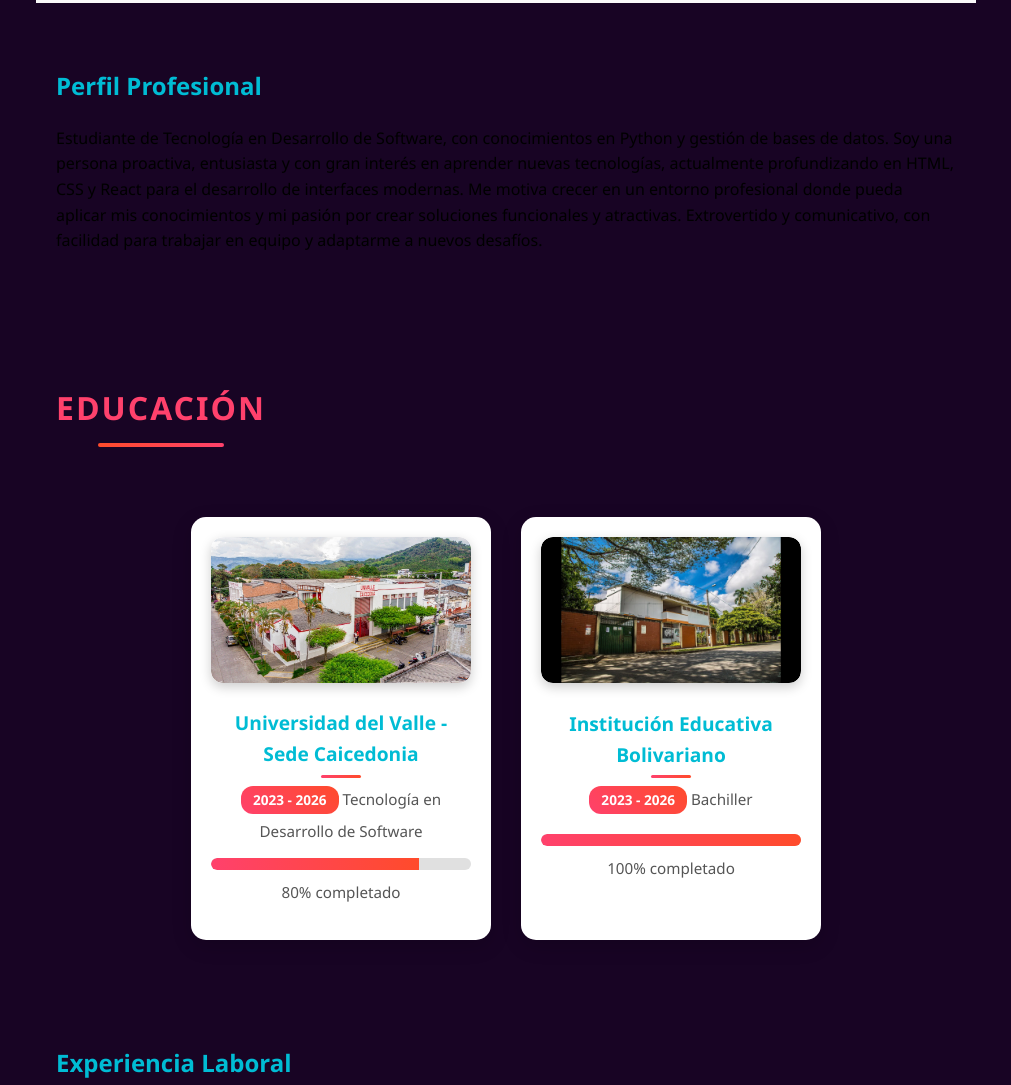
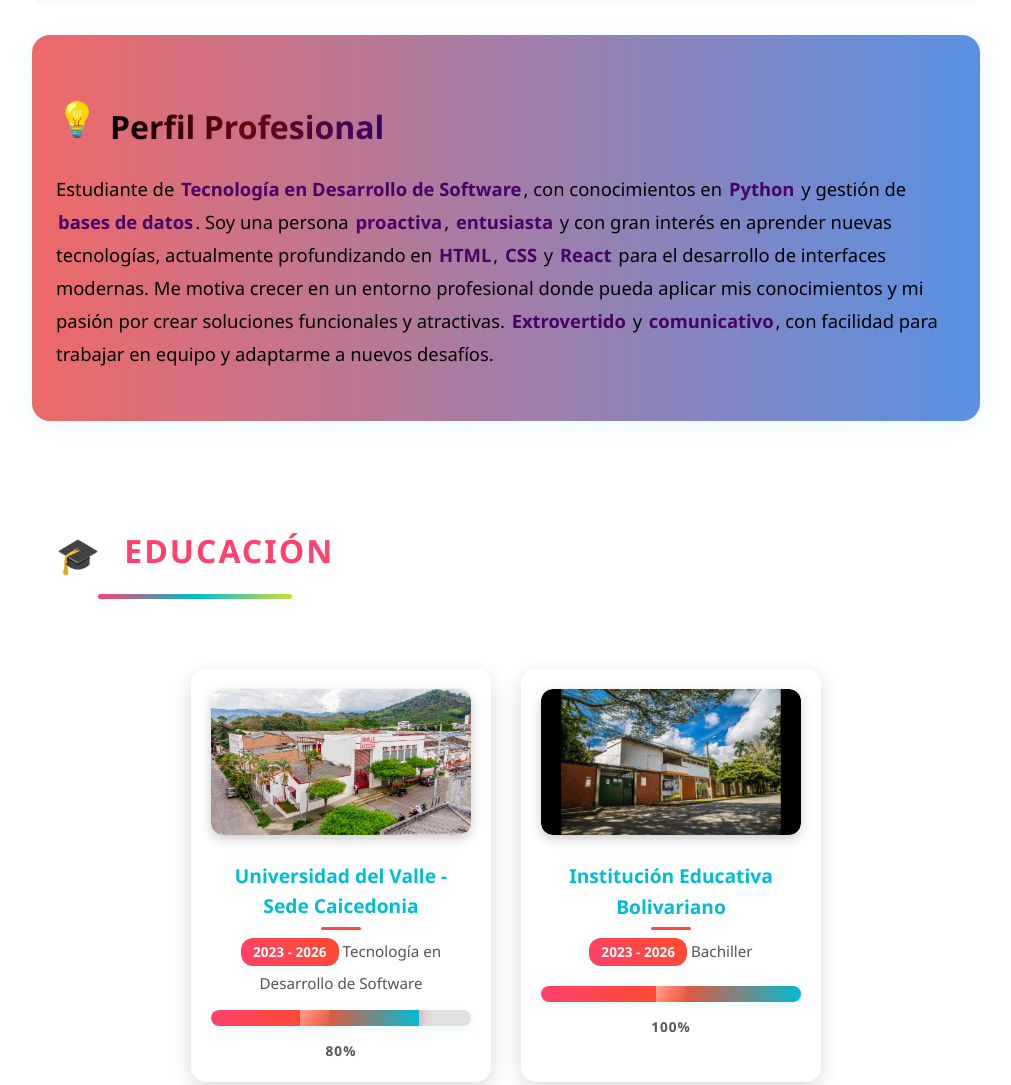
Before and after one commit to Juanzyy/Hoja-de-Vida, a plain HTML site: page index.html in a window 1280 px wide. Shown: the part 1253-2338 px from the top of the page, without its empty margins (134-1145 px from the left). Drawn offline with Linux system fonts and the light colour scheme.

Commit message:
mejoramos la seccion de educacion y agregamos sript para animaciones

```diff
--- a/css/style.css
+++ b/css/style.css
@@ -5,7 +5,7 @@
     padding: 0;
     line-height: 1.6;
     background: #ffffff;
-    background: #180424;
+    background: #ffffff;
 
 }
 
@@ -179,24 +179,55 @@
 }
 
 /* Línea decorativa debajo del título */
-#educacion h3::after {
+.titulo-educacion {
+    font-size: 2.5rem;
+    font-weight: 800;
+    text-transform: uppercase;
+    letter-spacing: 3px;
+    position: relative;
+    display: inline-block;
+    animation: fadeInDown 1s cubic-bezier(.77,0,.18,1);
+}
+
+.titulo-educacion .ico-edu {
+    font-size: 2.2rem;
+    vertical-align: middle;
+    margin-right: 12px;
+    animation: bounceEdu 1.2s infinite;
+    color: #ff416c; /* color fijo para el emoji */
+}
+
+.titulo-educacion .texto-edu {
+    background: linear-gradient(90deg, #ff416c, #00bcd4, #cddc39);
+    -webkit-background-clip: text;
+    background-clip: text;
+    -webkit-text-fill-color: transparent;
+}
+
+.titulo-educacion::after {
     content: "";
     display: block;
-    width: 60%;
-    height: 4px;
-    background: linear-gradient(90deg, #ff4b2b, #ff416c);
-    margin: 10px auto 0;
-    border-radius: 2px;
-}
-
-/* Animación al aparecer */
-#educacion h3 {
-    animation: fadeInDown 1s ease forwards;
+    width: 70%;
+    height: 5px;
+    background: linear-gradient(90deg, #ff416c, #00bcd4, #cddc39);
+    border-radius: 3px;
+    margin: 12px auto 0 auto;
+    animation: underlineGrow 1.2s cubic-bezier(.77,0,.18,1);
 }
 
 @keyframes fadeInDown {
-    0% { opacity: 0; transform: translateY(-20px); }
-    100% { opacity: 1; transform: translateY(0); }
+    0% { opacity: 0; transform: translateY(-40px);}
+    100% { opacity: 1; transform: translateY(0);}
+}
+
+@keyframes bounceEdu {
+    0%, 100% { transform: translateY(0);}
+    50% { transform: translateY(-12px);}
+}
+
+@keyframes underlineGrow {
+    0% { width: 0; opacity: 0;}
+    100% { width: 70%; opacity: 1;}
 }
 
 /* Contenedor de estudios */
@@ -304,19 +335,62 @@
 /* Contenedor de barra */
 .progreso {
     width: 100%;
-    height: 12px;
+    height: 16px;
     background: #e0e0e0;
     border-radius: 10px;
-    margin: 10px 0;
+    margin: 14px 0;
     overflow: hidden;
+    box-shadow: 0 2px 8px rgba(0,188,212,0.10);
+    position: relative;
 }
 
-/* Barra de progreso interna */
+/* Barra de progreso interna mejorada */
 .progreso-bar {
     height: 100%;
-    background: linear-gradient(90deg, #ff416c, #ff4b2b);
+    background: linear-gradient(90deg, #ff416c, #ff4b2b, #00bcd4);
     border-radius: 10px 0 0 10px;
-    transition: width 1s ease;
+    box-shadow: 0 0 12px 2px #ff416c88;
+    position: relative;
+    overflow: visible;
+    animation: fillBar 1.2s cubic-bezier(.77,0,.18,1) forwards;
+    width: 0; /* Se animará con JS */
+}
+
+
+/* Efecto de brillo animado */
+.progreso-bar::after {
+    content: "";
+    position: absolute;
+    top: 0; left: 0;
+    height: 100%;
+    width: 30px;
+    background: linear-gradient(120deg, rgba(255,255,255,0.7) 0%, rgba(255,255,255,0) 100%);
+    opacity: 0.7;
+    animation: shine 2s linear infinite;
+}
+
+@keyframes shine {
+    0% { left: -30px; }
+    100% { left: 100%; }
+}
+
+/* Animación de relleno */
+@keyframes fillBar {
+    0% { width: 0; }
+    100% { width: var(--progreso-width, 80%); }
+}
+
+/* Pulso al completar */
+.progreso-bar[data-completo="true"] {
+  /* primero se llena, luego hace el pulso con un delay de 1.2s */
+  animation: fillBar 1.2s cubic-bezier(.77,0,.18,1) forwards,
+             pulse 0.6s 1 1.2s;
+}
+
+@keyframes pulse {
+    0% { box-shadow: 0 0 12px 2px #ff416c88; }
+    50% { box-shadow: 0 0 24px 8px #ff416c88; }
+    100% { box-shadow: 0 0 12px 2px #ff416c88; }
 }
 
 /* Texto de progreso */
@@ -325,6 +399,8 @@
     color: #555;
     text-align: center;
     margin-top: 4px;
+    font-weight: bold;
+    letter-spacing: 1px;
 }
 
 
@@ -362,3 +438,56 @@
 html {
     scroll-behavior: smooth;
 }
+
+/* Perfil Profesional */
+.perfil-profesional {
+    background: linear-gradient(90deg, #ee6969 0%, #5991e4 100%);
+    border-radius: 18px;
+    box-shadow: 0 4px 24px rgba(0, 188, 212, 0.10);
+    padding: 32px 24px;
+    margin: 32px auto;
+    max-width: 900px;
+    animation: fadeInUp 1.2s cubic-bezier(.77,0,.18,1);
+}
+
+.titulo-perfil {
+    font-size: 2rem;
+    font-weight: 700;
+    display: flex;
+    align-items: center;
+    gap: 12px;
+    margin-bottom: 18px;
+    animation: fadeInDown 1s cubic-bezier(.77,0,.18,1);
+}
+
+.ico-perfil {
+    font-size: 2.1rem;
+    animation: bounceEdu 1.2s infinite;
+    color: #ff416c;
+}
+
+.texto-perfil {
+    background: linear-gradient(90deg, #000000, #69040d, #360366);
+    -webkit-background-clip: text;
+    background-clip: text;
+    -webkit-text-fill-color: transparent;
+}
+
+.descripcion-perfil {
+    font-size: 1.15rem;
+    color: #333;
+    line-height: 1.8;
+    animation: fadeInUp 1.2s cubic-bezier(.77,0,.18,1);
+}
+
+/* Cambia el color del texto en perfil profesional, excepto el resaltado */
+.perfil-profesional .descripcion-perfil {
+    color: #000000; /* Nuevo color para el texto principal */
+}
+
+.resaltado {
+    color: #470366;
+    font-weight: 600;
+    border-radius: 6px;
+    margin: 0 2px;
+}
--- a/index.html
+++ b/index.html
@@ -90,20 +90,26 @@
     </section>
 
     <!-- Perfil -->
-    <section id="perfil">
-        <h3>Perfil Profesional</h3>
-        <p>
-            Estudiante de Tecnología en Desarrollo de Software, con conocimientos en Python y gestión de bases de datos.
-            Soy una persona proactiva, entusiasta y con gran interés en aprender nuevas tecnologías,
-            actualmente profundizando en HTML, CSS y React para el desarrollo de interfaces modernas.
+    <section id="perfil" class="perfil-profesional">
+        <h3 class="titulo-perfil">
+            <span class="ico-perfil">💡</span>
+            <span class="texto-perfil">Perfil Profesional</span>
+        </h3>
+        <p class="descripcion-perfil">
+            Estudiante de <span class="resaltado">Tecnología en Desarrollo de Software</span>, con conocimientos en <span class="resaltado">Python</span> y gestión de <span class="resaltado">bases de datos</span>.
+            Soy una persona <span class="resaltado">proactiva</span>, <span class="resaltado">entusiasta</span> y con gran interés en aprender nuevas tecnologías,
+            actualmente profundizando en <span class="resaltado">HTML</span>, <span class="resaltado">CSS</span> y <span class="resaltado">React</span> para el desarrollo de interfaces modernas.
             Me motiva crecer en un entorno profesional donde pueda aplicar mis conocimientos y mi pasión por crear soluciones
-            funcionales y atractivas. Extrovertido y comunicativo, con facilidad para trabajar en equipo y adaptarme a nuevos desafíos.
+            funcionales y atractivas. <span class="resaltado">Extrovertido</span> y <span class="resaltado">comunicativo</span>, con facilidad para trabajar en equipo y adaptarme a nuevos desafíos.
         </p>
     </section>
 
     <!-- Educación -->
     <section id="educacion">
-        <h3>Educación</h3>
+        <h3 class="titulo-educacion">
+            <span class="ico-edu">🎓</span>
+            EDUCACIÓN
+        </h3>
         <div class="estudios">
             <div class="card-estudio">
                 <div class="img-box">
@@ -113,9 +119,9 @@
                     <h4>Universidad del Valle - Sede Caicedonia</h4>
                     <p><span class="badge">2023 - 2026</span> Tecnología en Desarrollo de Software</p>
                     <div class="progreso">
-                        <div class="progreso-bar" style="width: 80%;"></div>
+                        <div class="progreso-bar" style="--progreso-width: 80%;"></div>
                     </div>
-                    <p class="progreso-text">80% completado</p>
+                    <div class="progreso-text">80%</div>
                 </div>
             </div>
 
@@ -127,9 +133,9 @@
                     <h4>Institución Educativa Bolivariano</h4>
                     <p><span class="badge">2023 - 2026</span> Bachiller</p>
                     <div class="progreso">
-                        <div class="progreso-bar" style="width: 100%;"></div>
+                      <div class="progreso-bar" style="--progreso-width: 100%;" data-completo="true"></div>
                     </div>
-                    <p class="progreso-text">100% completado</p>
+                    <div class="progreso-text">100%</div>
                 </div>
             </div>
         </div>
--- a/script.js
+++ b/script.js
@@ -1,7 +1,10 @@
 // script.js
+document.addEventListener('DOMContentLoaded', () => {
+  // --- Fondo de iconos ---
   const iconos = document.querySelectorAll('.presentacion .icono');
   const container = document.querySelector('.presentacion');
 
+  if (container && iconos.length) {
     const containerWidth = container.offsetWidth;
     const containerHeight = container.offsetHeight;
 
@@ -59,3 +62,17 @@
     }
 
     animarIconos();
+  }
+
+  // --- Barras de progreso ---
+  document.querySelectorAll('.progreso-bar').forEach(bar => {
+    // Obtener el valor de la variable CSS correctamente (incluye inline y CSS)
+    const porcentaje = getComputedStyle(bar).getPropertyValue('--progreso-width').trim();
+    bar.style.width = '0';
+    // si quieres que el cambio sea suave vía JS, activa una transición:
+    bar.style.transition = 'width 1.2s cubic-bezier(.77,0,.18,1)';
+    setTimeout(() => {
+      bar.style.width = porcentaje || '80%';
+    }, 100); // pequeño delay para permitir el render
+  });
+});
```
Lines whose indentation alone changed are shown as unchanged.
